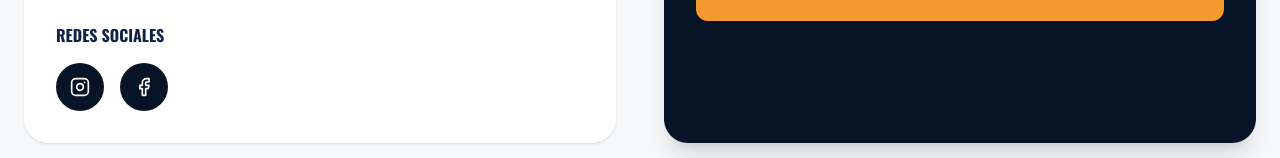
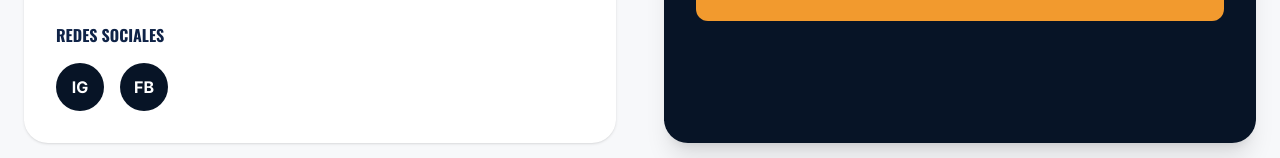
Before and after one commit to DevgizCol/VoleyZuniga, a Next.js app: page /club/contact in a window 1280 px wide. Shown: the part 642-800 px from the top of the page. Built offline with nearby package versions, Linux system fonts and the light colour scheme.

Commit message:
Fix lucide-react missing export bug

```diff
--- a/src/app/club/contact/page.tsx
+++ b/src/app/club/contact/page.tsx
@@ -1,5 +1,5 @@
 import React from "react";
-import { MapPin, Phone, Mail, Clock, Instagram, Facebook } from "lucide-react";
+import { MapPin, Phone, Mail, Clock } from "lucide-react";
 
 export default function ContactPage() {
   return (
@@ -53,11 +53,11 @@ export default function ContactPage() {
               <div className="mt-8 pt-8 border-t border-gray-100">
                 <h4 className="font-bold mb-4 uppercase">Redes Sociales</h4>
                 <div className="flex gap-4">
-                  <a href="https://www.instagram.com/voleyzuniga_oficial" target="_blank" rel="noopener noreferrer" className="w-12 h-12 rounded-full bg-[#071426] flex items-center justify-center text-white hover:bg-[#F29A2E] transition-colors">
-                    <Instagram size={20} />
+                  <a href="https://www.instagram.com/voleyzuniga_oficial" target="_blank" rel="noopener noreferrer" className="w-12 h-12 rounded-full bg-[#071426] flex items-center justify-center text-white hover:bg-[#F29A2E] transition-colors font-bold">
+                    IG
                   </a>
-                  <a href="https://www.facebook.com/clubvoleyzuniga" target="_blank" rel="noopener noreferrer" className="w-12 h-12 rounded-full bg-[#071426] flex items-center justify-center text-white hover:bg-[#F29A2E] transition-colors">
-                    <Facebook size={20} />
+                  <a href="https://www.facebook.com/clubvoleyzuniga" target="_blank" rel="noopener noreferrer" className="w-12 h-12 rounded-full bg-[#071426] flex items-center justify-center text-white hover:bg-[#F29A2E] transition-colors font-bold">
+                    FB
                   </a>
                 </div>
               </div>
```
